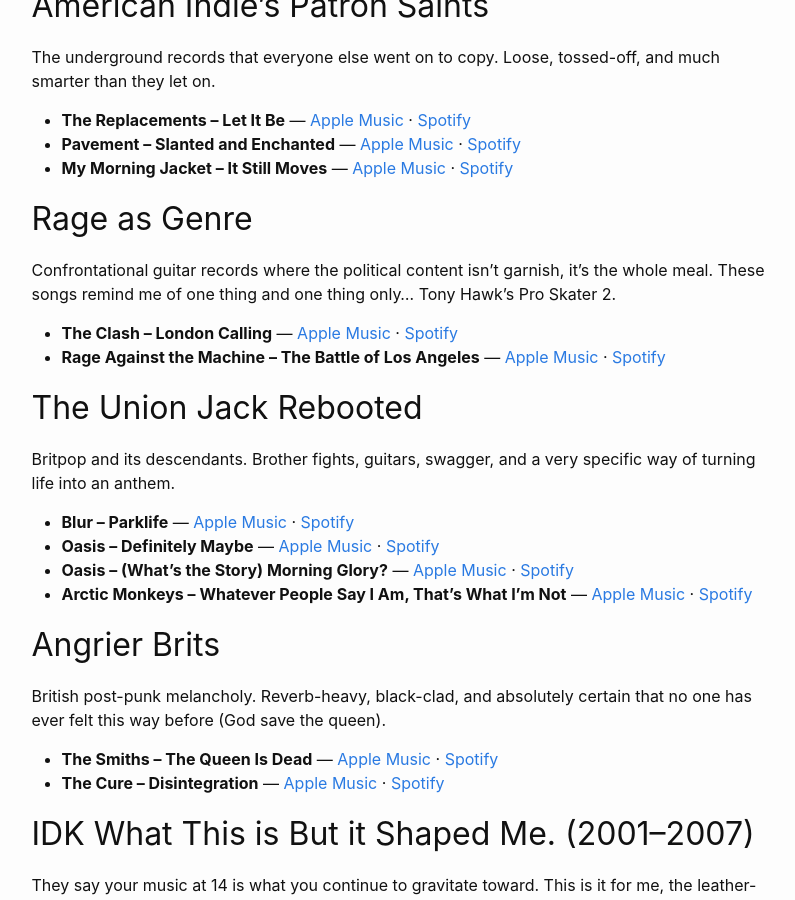
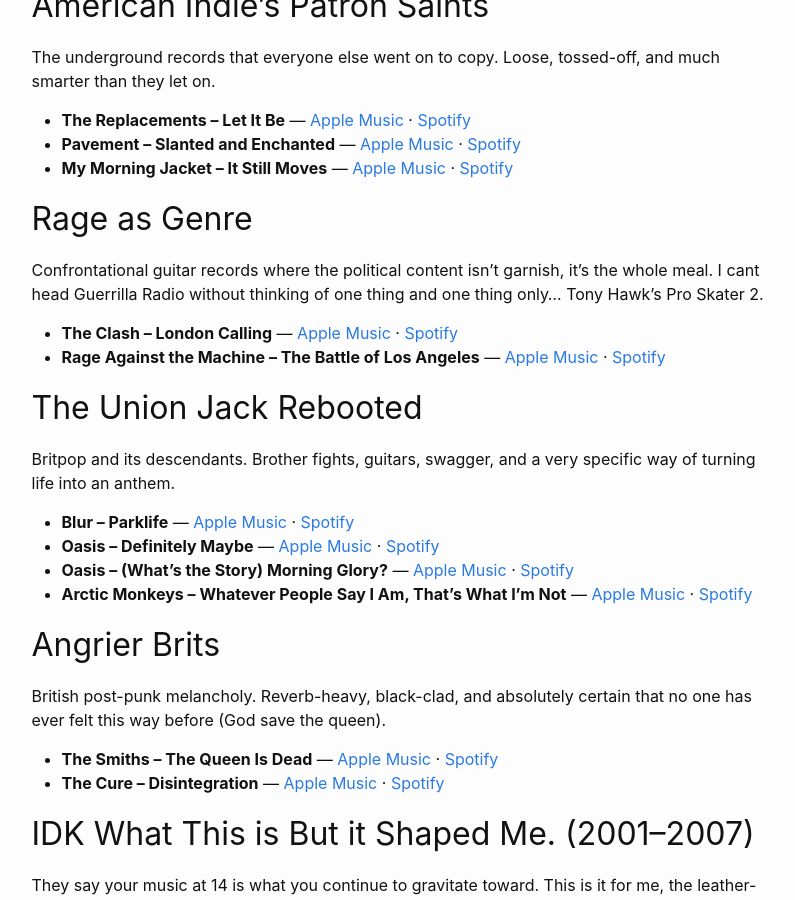
Before and after one commit to sidkiblawi/sidkiblawi.github.io, a Jekyll site: the page built from top-100-albums.md, in a window 1280 px wide and 900 px high, scrolled down 3815 px. Shown: the whole window, without its empty margins (231-1026 px from the left). Built offline with Jekyll 4.4.1, drawn with Linux system fonts in a browser that asks for light colours.

Commit message:
Update top-100-albums.md

```diff
--- a/top-100-albums.md
+++ b/top-100-albums.md
@@ -167,7 +167,7 @@ and much smarter than they let on.
 ## Rage as Genre
 
 Confrontational guitar records where the political content isn't garnish, it's
-the whole meal. These songs remind me of one thing and one thing only... Tony Hawk's Pro Skater 2.
+the whole meal. I cant head Guerrilla Radio without thinking of one thing and one thing only... Tony Hawk's Pro Skater 2.
 
 - **The Clash – London Calling** — [Apple Music](https://music.apple.com/us/search?term=The%20Clash%20London%20Calling) · [Spotify](https://open.spotify.com/search/The%20Clash%20London%20Calling)
 - **Rage Against the Machine – The Battle of Los Angeles** — [Apple Music](https://music.apple.com/us/search?term=Rage%20Against%20the%20Machine%20The%20Battle%20of%20Los%20Angeles) · [Spotify](https://open.spotify.com/search/Rage%20Against%20the%20Machine%20The%20Battle%20of%20Los%20Angeles)
```
